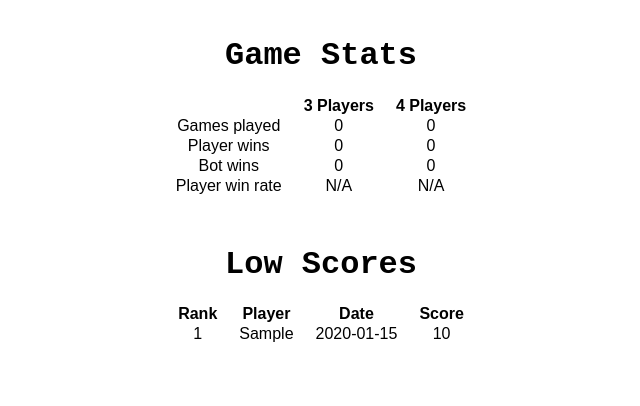
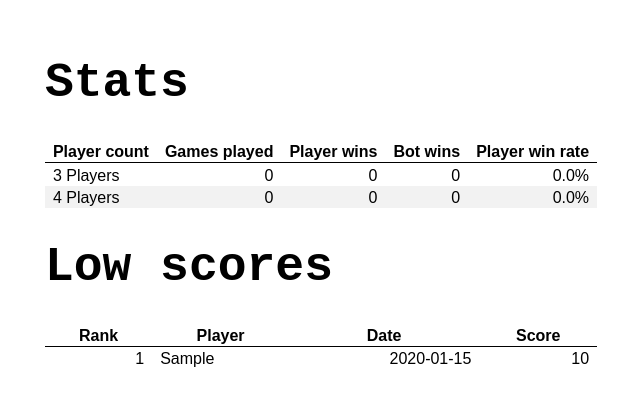
Before and after one commit to jeromematthewcelestine/no_thanks2, a Flask app: page /stats in a window 1280 px wide. Shown: the part 28-434 px from the top of the page, without its empty margins (319-959 px from the left). Run offline with Flask 3, Linux system fonts and the light colour scheme; tables that the repository leaves empty hold one stand-in row (values such as "Sample post").

Commit message:
Update about, rules, and stats pages.

```diff
--- /dev/null
+++ b/static/page_style.css
@@ -0,0 +1,56 @@
+.content_container {
+    display: flex;
+    flex-direction: column;
+    align-items: center;
+}
+
+.content_div {
+    padding: 0.5rem;
+    max-width: 40rem;
+}
+
+.content_div > * {
+    font-size: 1rem;
+}
+
+.content_div > h1 {
+    font-weight: bold;
+    font-size: 3em;
+}
+
+.content_div > h2 {
+    font-weight: bold;
+    font-size: 2em;
+}
+
+.stats_table {
+    margin: 0 auto;
+    /* border: 1px solid black; */
+    border-collapse: collapse;
+    width: 100%;
+}
+.stats_table th {
+    padding-left: 0.5rem;
+    padding-right: 0.5rem;
+    border-bottom: 1px solid black;
+}
+.stats_table td {
+    padding-left: 0.5rem;
+    padding-right: 0.5rem;
+    padding-top: 0.2rem;
+
+}
+.th {
+  background-color: #111;
+}
+tr:nth-child(even) {background-color: #f2f2f2;}
+
+.cell_left {
+  text-align: left;
+}
+.cell_center {
+  text-align: center;
+}
+.cell_right {
+  text-align: right;
+}
--- a/templates/stats.html
+++ b/templates/stats.html
@@ -11,51 +11,42 @@
       let game_id = {{game_id}};
     </script>
     <link rel="stylesheet" href="{{ url_for('static', filename='style.css') }}">
+    <link rel="stylesheet" href="{{ url_for('static', filename='page_style.css') }}">
 </head>
 <body>
   {% include "header.html" %}
 
-  <h1 style="text-align: center;">Game Stats</h1>
+  <div class="content_container">
+  <div class="content_div">
 
-  <table class="table table-striped">
+  <h1>Stats</h1>
+
+  <table class="stats_table">
+    <thead>
+      <tr>
+        <th>Player count</th>
+        <th>Games played</th>
+        <th>Player wins</th>
+        <th>Bot wins</th>
+        <th>Player win rate</th>
+      </tr>
+    </thead>
     <tbody>
-
-        <tr>
-          <th></th>
-          {% for stats1 in stats_data %}
-            <th>{{ stats1.player_count }} Players</th>
-          {% endfor %}
-        </tr>
-        <tr>
-          <td>Games played</td>
-          {% for stats1 in stats_data %}
-            <td>{{ stats1.n_games }}</td>
-          {% endfor %}
-        </tr>
-        <tr>
-          <td>Player wins</td>
-          {% for stats1 in stats_data %}
-            <td>{{ stats1.human_wins }}</td>
-          {% endfor %}
-        </tr>
-        <tr>
-          <td>Bot wins</td>
-          {% for stats1 in stats_data %}
-            <td>{{ stats1.ai_wins }}</td>
-          {% endfor %}
-        </tr>
-        <tr>
-          <td>Player win rate</td>
-          {% for stats1 in stats_data %}
-            <td>{{ stats1.win_rate }} </td>
-          {% endfor %}
-        </tr>
+      {% for stats1 in stats_data %}
+      <tr>
+        <td class="cell_left">{{ stats1.player_count }} Players</td>
+        <td class="cell_right">{{ stats1.n_games }}</td>
+        <td class="cell_right">{{ stats1.human_wins }}</td>
+        <td class="cell_right">{{ stats1.ai_wins }}</td>
+        <td class="cell_right">{{ '%0.1f'|format(100 * stats1.win_rate|float) }}%</td>
+      </tr>
+      {% endfor %}
     </tbody>
   </table>
 
-  <h1 style="text-align: center; margin-top: 50px;">Low Scores</h2>
+  <h1>Low scores</h1>
 
-  <table class="table table-striped">
+  <table class="stats_table">
     <thead>
       <tr>
         <th>Rank</th>
@@ -67,13 +58,17 @@
     <tbody>
       {% for game in low_scores %}
         <tr>
-          <td>{{ loop.index }}</td>
-          <td>{{ game.name }}</td>
-          <td>{{ game.date }}</td>
-          <td>{{ game.score }}</td>
+          <td class="cell_right">{{ loop.index }}</td>
+          <td class="cell_left">{{ game.name }}</td>
+          <td class="cell_right">{{ game.date }}</td>
+          <td class="cell_right">{{ game.score }}</td>
         </tr>
       {% endfor %}
     </tbody>
   </table>
+
+  </div>
+  </div>
+
 </body>
 </html>
```
Also changed, not shown: templates/about.html (+7 -0 lines), templates/rules.html (+22 -30 lines).
